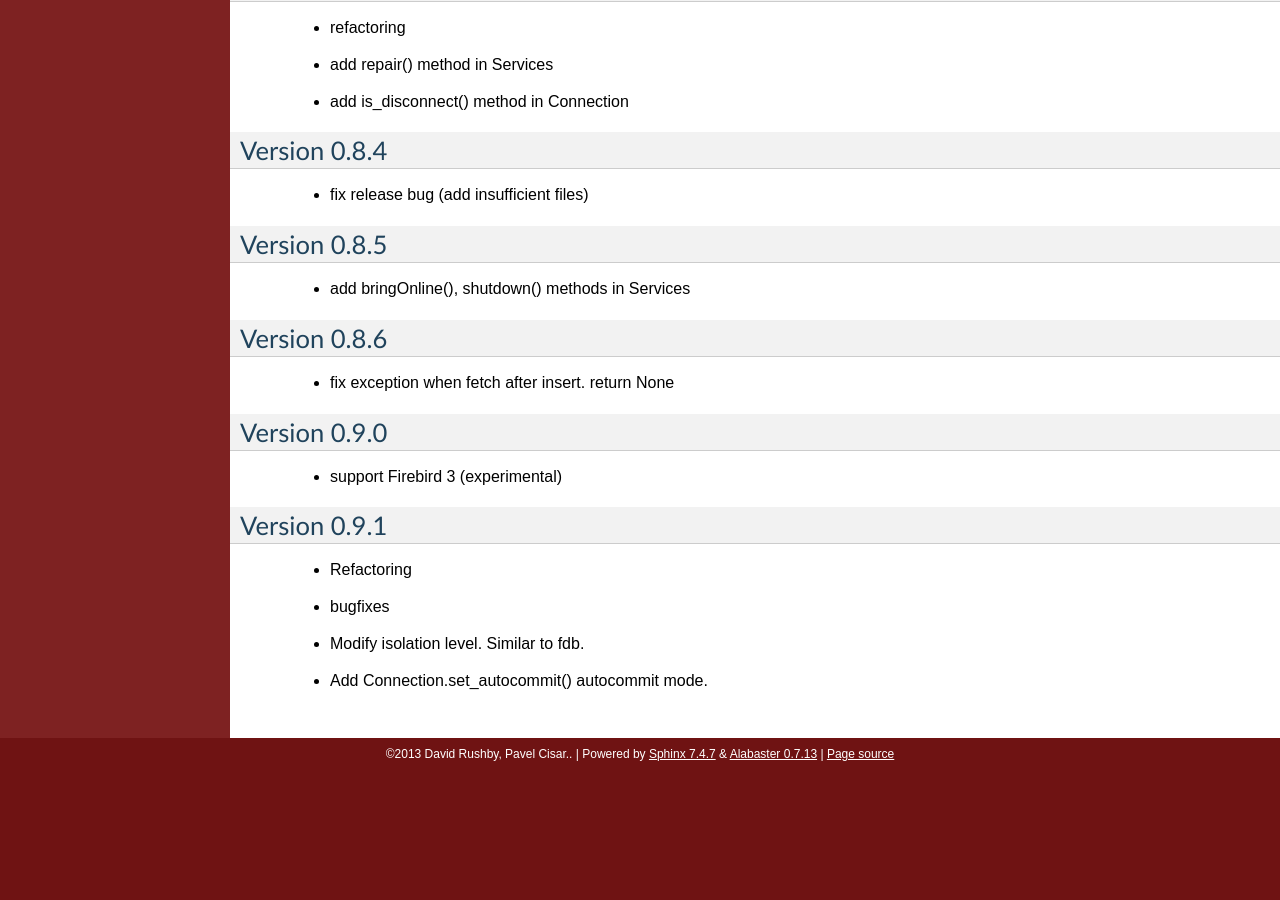
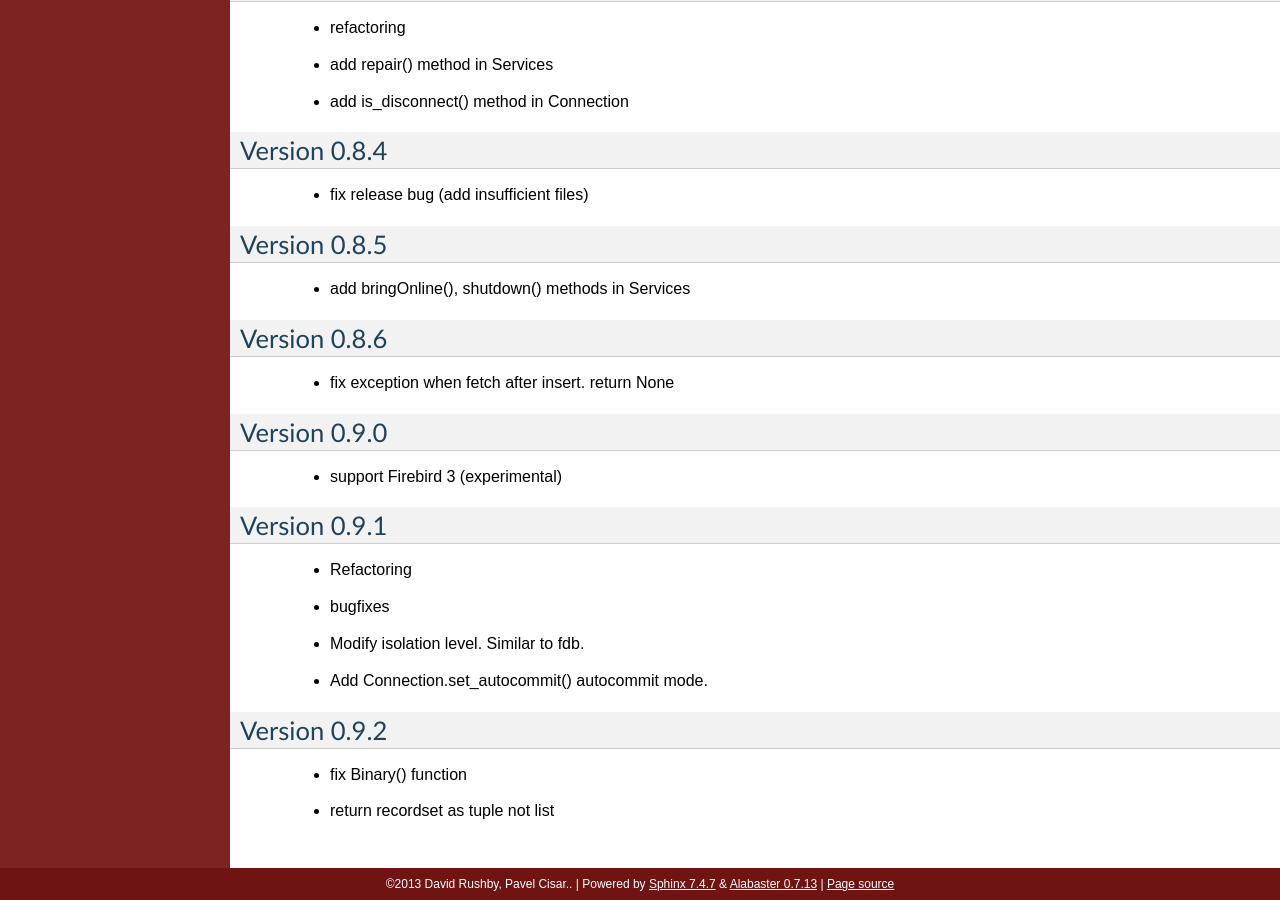
Before and after one commit to nakagami/pyfirebirdsql, a Sphinx documentation site: the page built from sphinx/changelog.txt, in a window 1280 px wide and 900 px high, scrolled down 1775 px. Built offline with Sphinx 7.4.7, drawn with Linux system fonts in a browser that asks for light colours; before the commit the page ends 2545 px from its top, so only the background shows below that.

Commit message:
revision number up

```diff
--- a/sphinx/changelog.txt
+++ b/sphinx/changelog.txt
@@ -106,3 +106,9 @@ Version 0.9.1
    - bugfixes
    - Modify isolation level. Similar to fdb.
    - Add Connection.set_autocommit() autocommit mode.
+
+Version 0.9.2
+=============
+
+   - fix Binary() function
+   - return recordset as tuple not list
```
Also changed, not shown: 1 other file.
